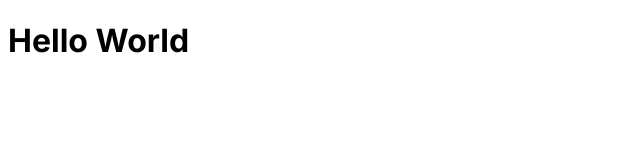
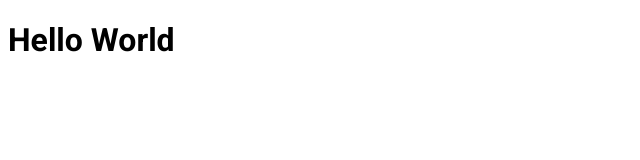
Before and after one commit to ClaytonJosue/spotify_clone, a Next.js app: page / in a window 1280 px wide. Shown: the top 160 px of the page, without its empty margins (0-640 px from the left). Built offline with nearby package versions, Linux system fonts and the light colour scheme.

Commit message:
adjusting the page fonts

```diff
--- a/src/app/layout.tsx
+++ b/src/app/layout.tsx
@@ -1,11 +1,11 @@
 import type { Metadata } from "next";
-import { Inter } from "next/font/google";
+import { Roboto } from "next/font/google";
 
-const inter = Inter({ subsets: ["latin"] });
+const roboto = Roboto({ subsets: ["latin"], weight: ["300", "500", "700"] });
 
 export const metadata: Metadata = {
-  title: "Create Next App",
-  description: "Generated by create next app",
+  title: "Spotify",
+  description: "A clone from Spotify",
 };
 
 export default function RootLayout({
@@ -15,7 +15,7 @@ export default function RootLayout({
 }>) {
   return (
     <html lang="en">
-      <body className={inter.className}>{children}</body>
+      <body className={roboto.className}>{children}</body>
     </html>
   );
 }
```
